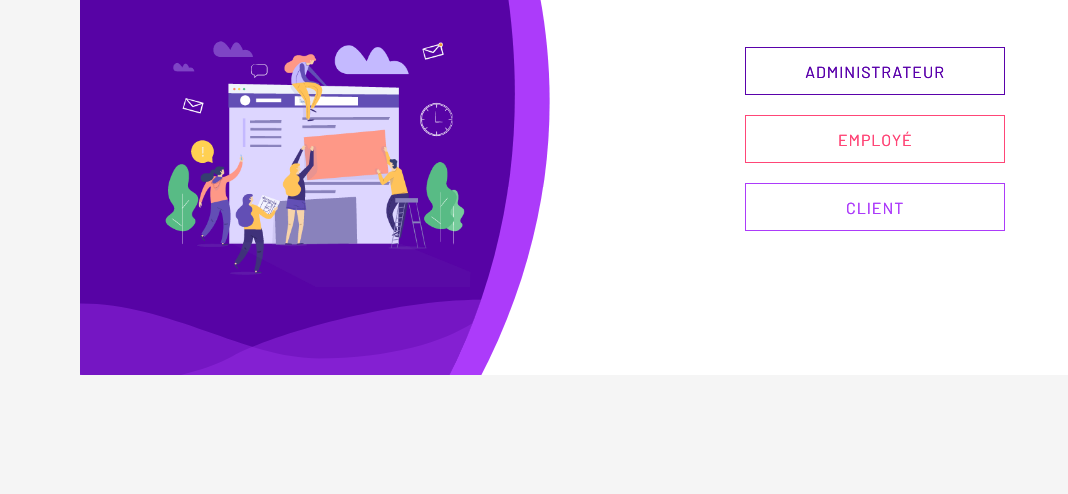
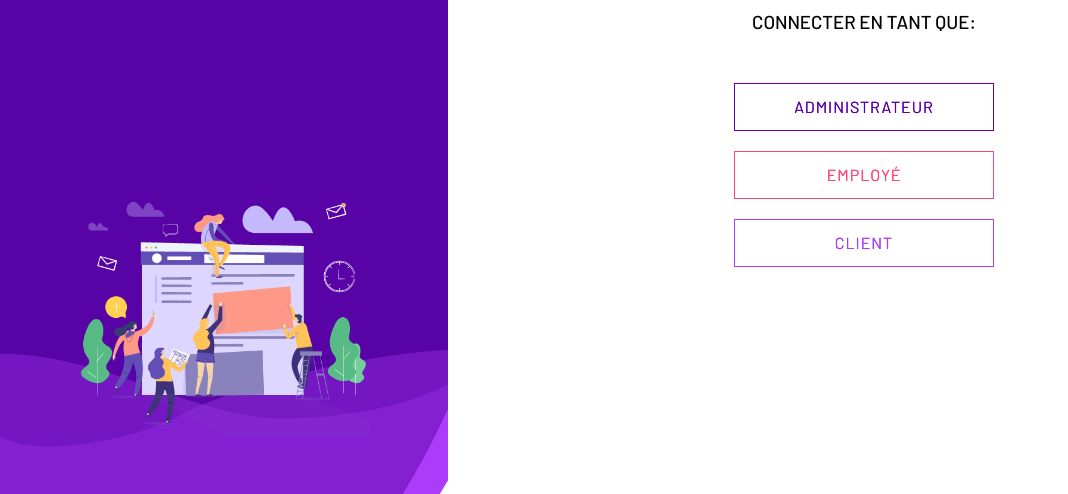
Before and after one commit to Mazturi/Team-Flow, a website: page dist/welcome.html in a window 1280 px wide. Shown: the part 306-800 px from the top of the page, without its empty margins (0-1068 px from the left). Drawn offline with Linux system fonts and the light colour scheme.

Commit message:
Bug fixed

```diff
--- a/src/stylesheets/app.scss
+++ b/src/stylesheets/app.scss
@@ -1013,20 +1013,15 @@ article{
 }
 
 /***** Welcome *****/
-
-.welcome-body{
-    background: #f5f5f5;
-    padding: 3em 5em;
-}
-
 .welcome{
+    height: 100vh;
     display: flex;
     background: #fff;
     justify-content: space-between;
     .left{
         display: flex;
         flex-direction: column;
-        width: 42%;
+        width: 35%;
         background: url('../images/Welcome1.svg');
         background-size: cover;
         .features{
@@ -1055,14 +1050,14 @@ article{
             }
         }
         .illustration{
-            margin: auto auto 80px;
+            margin: auto auto 50px;
             width: 70%;
         }
     }
 }
 
     .right{
-        width: 58%;
+        width: 65%;
         flex-direction: column;
         justify-content: center;
         .logotype{
```
Also changed, not shown: dist/css/app.css.
